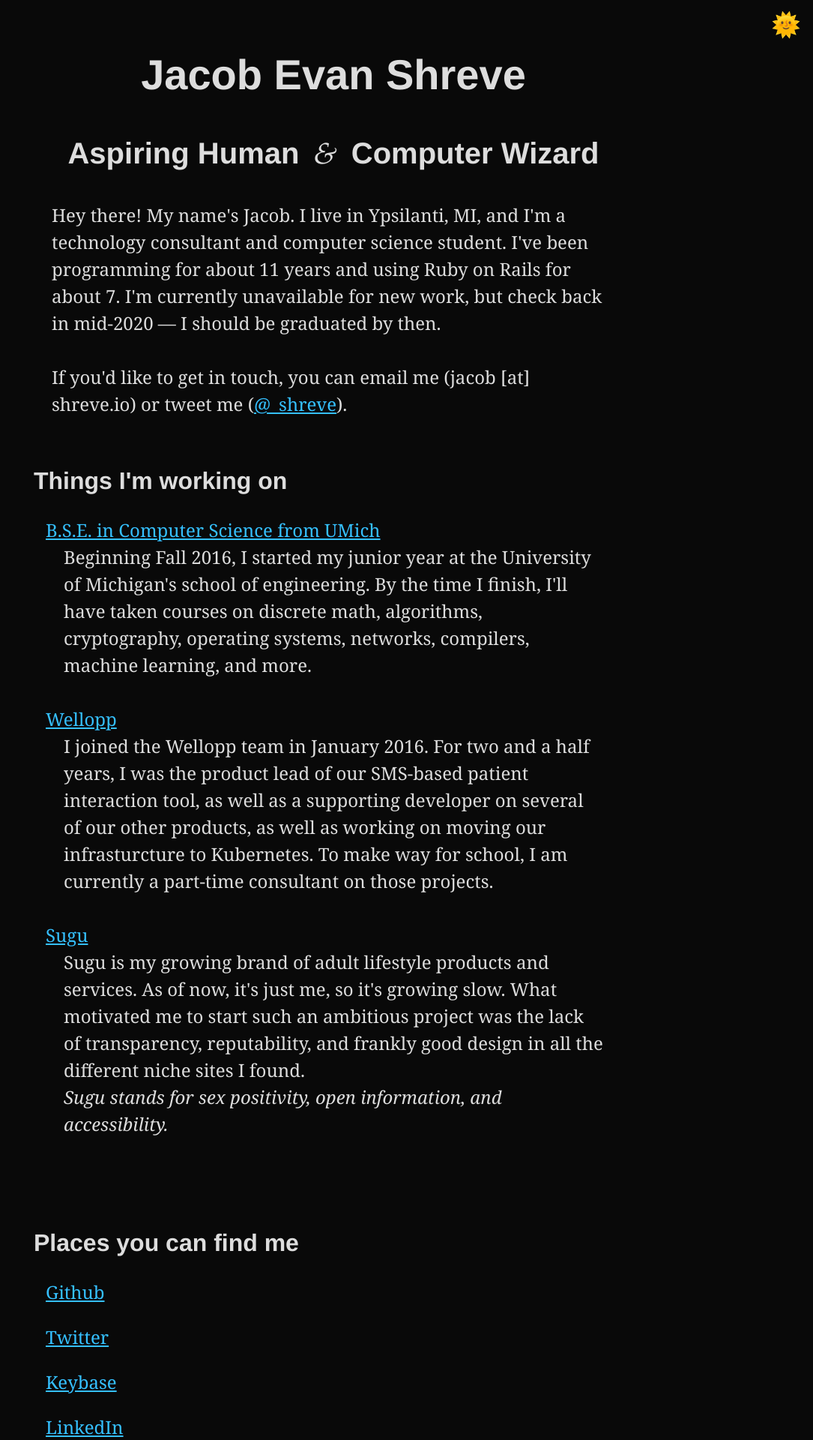
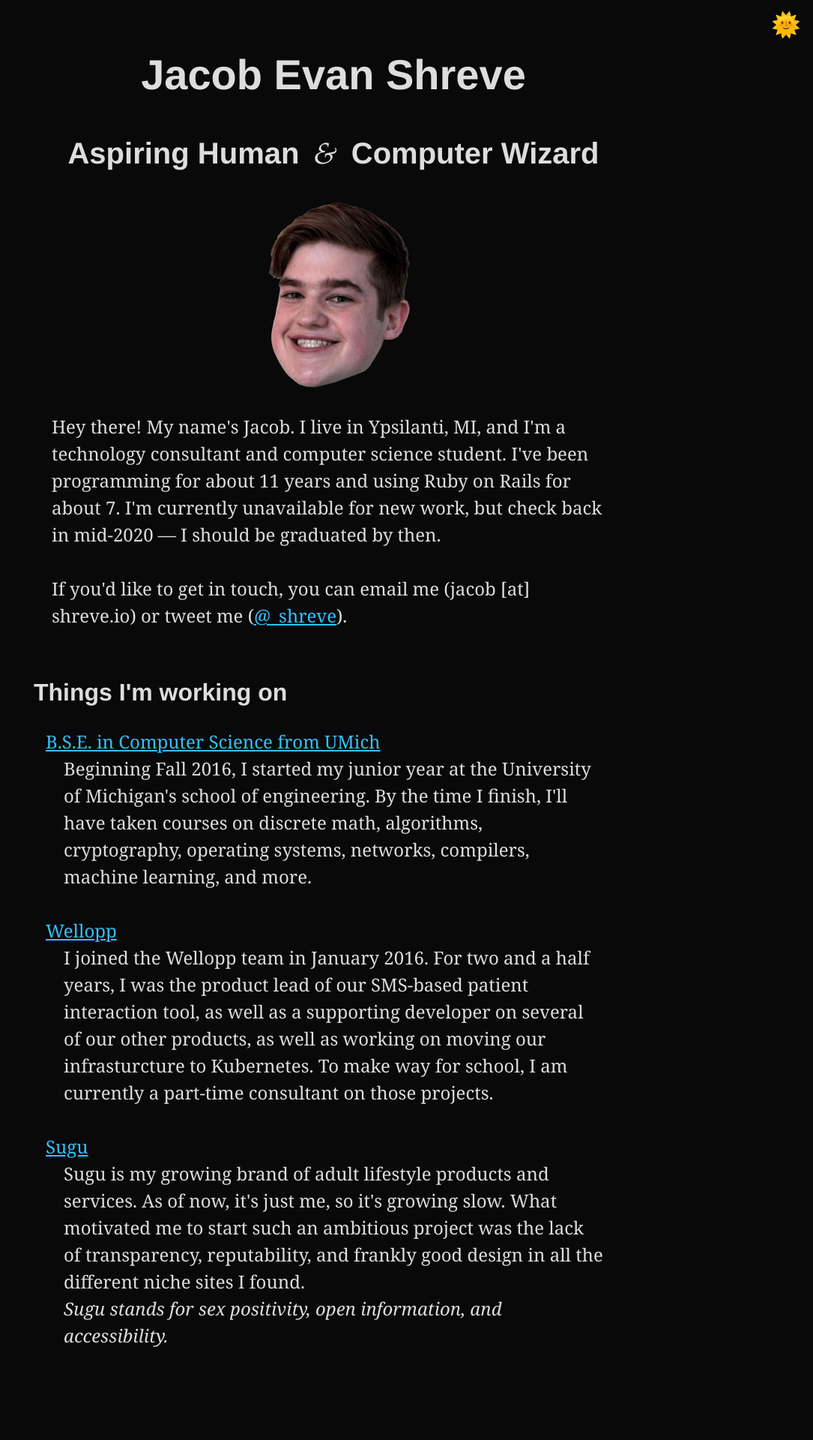
Before and after one commit to shreve/shreve.io, a Jekyll site: the page built from index.html, in a window 1280 px wide. Shown: the top 1920 px of the page at 75% size, without its empty margins (195-1280 px from the left). Built offline with Jekyll 4.4.1, drawn with Linux system fonts in a browser that asks for light colours; some web fonts are replaced; comment, search, counter and statistics services are not loaded.

Commit message:
Add my photo, update some styles

```diff
--- a/_layouts/page.html
+++ b/_layouts/page.html
@@ -31,7 +31,8 @@
     <script>{% include google-analytics.js %}</script>
   </head>
   <body class="{{ page.layout }} dark-mode">
-    {% if page.url != '/' %}<a class="logo" href="/">JS</a>{% endif %}
+    {% if page.url != '/' %}<a class="logo" href="/">
+    <img src="/img/1-800-jake-wins-small.png" alt="JS" /></a>{% endif %}
     <div class="wrapper">
       <div class="content">
         {{ content }}
--- a/_sass/_grid.sass
+++ b/_sass/_grid.sass
@@ -15,3 +15,6 @@
   vertical-align: top
   width: 100%
   margin-bottom: $col-gap
+
+.col-inner
+  margin-bottom: 0
--- a/_sass/_layout.sass
+++ b/_sass/_layout.sass
@@ -17,8 +17,13 @@
   &.transitions
     transition: background 0.5s
 
+.hero-image
+  max-width: 100%
+  width: 250px
+  margin: 0 auto 2em
+  display: block
+
 %floater
-  @extend %main-background
   position: fixed
   z-index: 1000
   top: 0
@@ -34,6 +39,9 @@
     left: 0
     margin: 0 auto
     font-weight: bold
+
+    img
+      width: 1.5em
 
 #dark-mode-link
   @extend %floater
--- a/_sass/_typography.sass
+++ b/_sass/_typography.sass
@@ -194,9 +194,12 @@
     font-size: 1rem
     text-align: right
     padding-right: 1em
-    white-space: nowrap
     order: 1
     margin: 0
+
+  span
+    white-space: nowrap
+    display: block
 
   a
     order: 2
@@ -206,8 +209,7 @@
     display: block
 
   @media only screen and (max-width: 35em)
-    time
-      display: block
+    span
       text-align: left
 
 .heart
--- a/index.html
+++ b/index.html
@@ -5,11 +5,17 @@
 ---
 
 <header>
-  <h1>Jacob Evan Shreve</h1>
+  <h1 class="flex-title">
+    <span class="rigid">Jacob</span>
+    <span class="flex-title__elbow">Evan</span>
+    <span class="ridid">Shreve</span>
+  </h1>
   <h2 class="flex-title">
     <span class="rigid">Aspiring Human</span>
     <span class="flex-title__elbow amp">&</span>
-    <span class="rigid">Computer Wizard</span></h2>
+    <span class="rigid">Computer Wizard</span>
+  </h2>
+  <img class="hero-image" src="/img/1-800-jake-wins.png"/>
 </header>
 <article>
   <p>
@@ -72,7 +78,7 @@
 
   <h3>Buzzwords</h3>
   <section class="row-2">
-    <div class="col">
+    <div class="col col-inner">
       <ul>
         <li>ruby on rails</li>
         <li>rust</li>
@@ -113,7 +119,7 @@
   </blockquote>
 </article>
 
-<script>
+<script data-turbolinks-permanent>
  let yearsSince = (year) => {
    let current = (new Date()).getYear() + 1900
    return current - parseInt(year);
```
Also changed, not shown: img/1-800-jake-wins-small.png (added), img/1-800-jake-wins.png (added).
